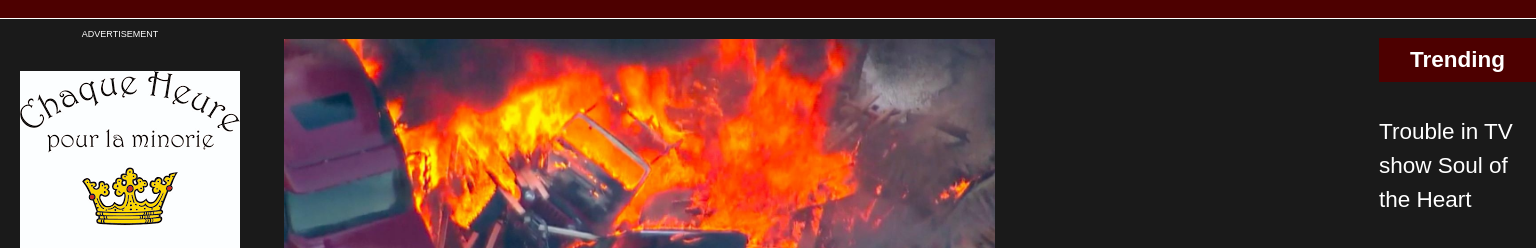
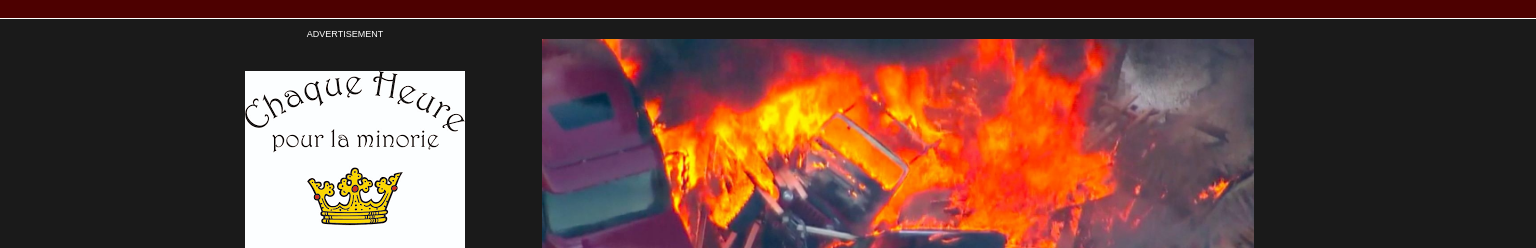
Before and after one commit to PabloMBernal/RadioTertulia, a plain HTML site: page index.html in a window 1536 px wide. Shown: the part 145-393 px from the top of the page. Drawn offline with Linux system fonts and the light colour scheme.

Commit message:
added responsiveness and fixed the indentation on index.html

```diff
--- a/styles/breakpoint.css
+++ b/styles/breakpoint.css
@@ -29,6 +29,8 @@
     header li{
         display: inline;
         flex-direction: initial;
+        position: sticky;
+        top: 0;
         padding: 0 20px;
     }
     .newsletter{
@@ -41,9 +43,12 @@
     /*body area*/
     .main-box{
         display: flex;
+        flex-wrap: wrap;
+        flex-direction: row;
     }
     .top-news{
-        justify-content: center;
+        justify-content: space-around;
+        flex-grow: 5;
         overflow: hidden;
     }
     section{
@@ -51,20 +56,19 @@
         flex-wrap: wrap;
         justify-content: space-between;
         flex: 6;
-        order: 2;
+        order: 1;
     }
     .sidebar1{
-        display: none;
+        display: flex;
+        flex-direction: row;
+        order: 3;
+        right: 0;
     }
 
     .sidebar2{
         flex:2;
-        order: 3;
+        order: 2;
         margin-left: 20px;
-    }
-    .main-box{
-        display: flex;
-        flex-direction: row;
     }
     .top-news{
         flex-basis: fit-content;
@@ -76,7 +80,7 @@
         height: 400px;
     }
 }
-@media (min-width: 1500px){
+@media (min-width: 1300px){
     /*header area*/
     header{
         display: flex;
@@ -155,6 +159,9 @@
     /*body area*/
     .main-box{
         display: flex;
+        flex-wrap: wrap;
+        margin-left: 15em;
+        margin-right: 15em;
     }
     .top-news{
         justify-content: center;
@@ -169,7 +176,7 @@
     }
     .sidebar1{
         display: flex;
-        flex-direction: column;
+        flex-direction: row;
         flex:1;
         order: 1;
         margin-right: 20px;
@@ -193,3 +200,14 @@
         height: 400px;
     }
 }
+
+
+@media (min-width: 1400px){
+    .sidebar1{
+        display: flex;
+        flex-direction: column;
+        flex:1;
+        order: 1;
+        margin-right: 20px;
+    }
+}
--- a/styles/style.css
+++ b/styles/style.css
@@ -32,10 +32,13 @@ header{
 }
 #logo{
     order: 2;
-    text-align: center;
     font-family: Georgia, serif;
     font-weight: normal;
     font-style: oblique;
+}
+
+#logo h1, #logo h2{
+    text-align: center;
 }
 .menu-wrap{
     order: 1;
@@ -60,8 +63,8 @@ header li{
     top: 0;
     right: 0;
     z-index: 2;
-    width: 82px;
-    height: 82px;
+    width: 50px;
+    height: 50px;
     opacity: 0;
 }
 .menu-wrap .hamburger{
@@ -72,8 +75,8 @@ header li{
     top: 0;
     right: 0;
     z-index: 1;
-    width: 50px;
-    height: 50px;
+    width: 30px;
+    height: 30px;
     padding: 1rem;
     background: #1a1a1a;
 }
@@ -166,7 +169,7 @@ header li{
     height: auto;
 }
 .sidebar1{
-    display: none;
+    text-align: center;
     order: 3;
 }
 .adlist{
```
Also changed, not shown: index.html (indentation only).
